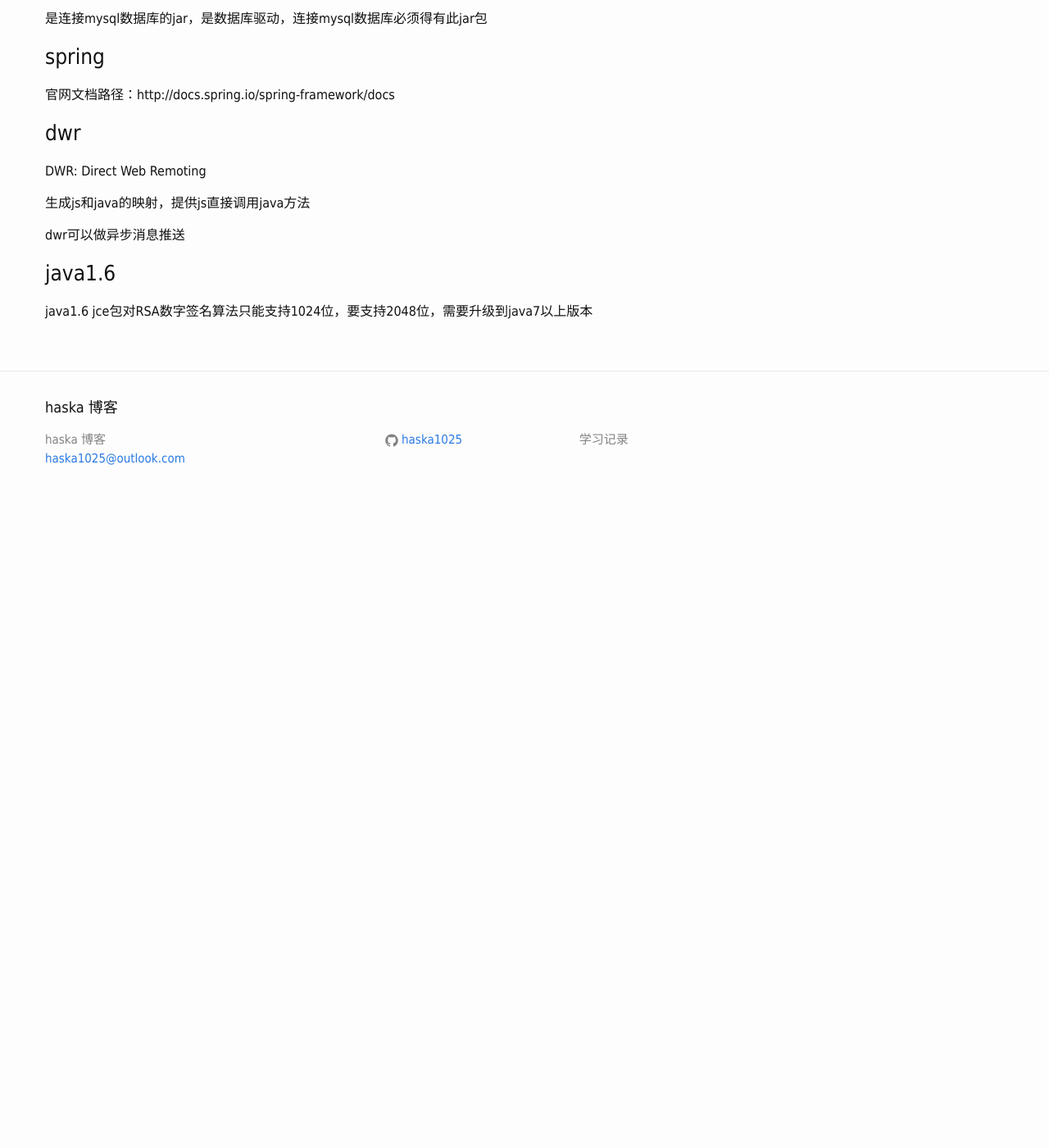
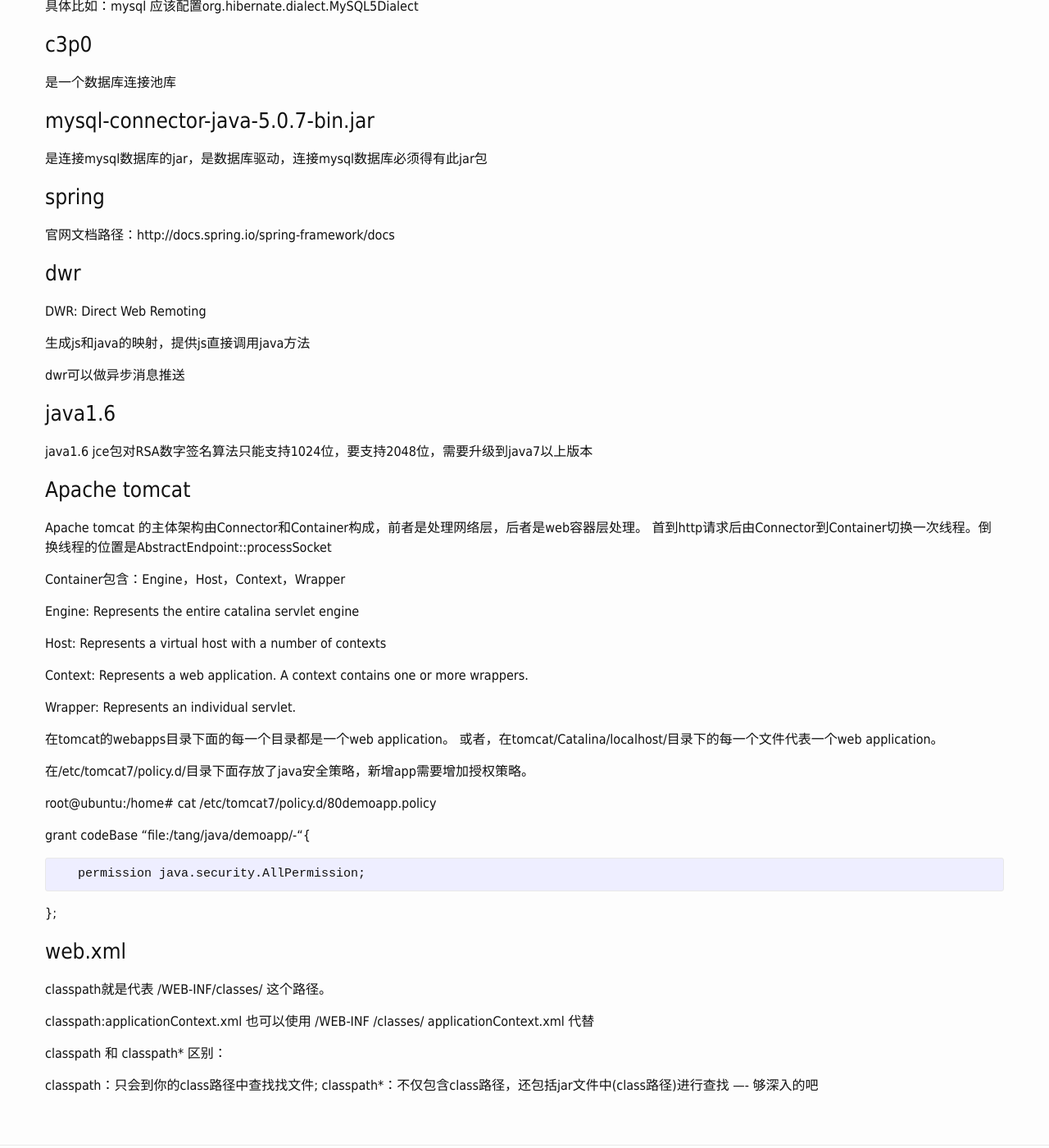
Before and after one commit to haska1025/haska1025.github.io, a Jekyll site: the page built from _posts/2017-06-07-java_web.md, in a window 1280 px wide and 1400 px high, scrolled down 1467 px. Shown: the whole window at 82% size. Built offline with Jekyll 4.4.1, drawn with Linux system fonts in a browser that asks for light colours; before the commit the page ends 2097 px from its top, so only the background shows below that; some of the changed text lies outside the part shown.

Commit message:
Add new changes

```diff
--- a/_posts/2015-02-10-linux常用命令使用集锦.markdown
+++ b/_posts/2015-02-10-linux常用命令使用集锦.markdown
@@ -366,6 +366,7 @@ pasted at the cursor location
     dpkg --get-selections > package_list 获取所有已经按照deb包列表，保存在package_list中
     dpkg --set-selections < package_list 将package_list中deb列表，导入
     apt-get dselect-upgrade 升级package_list中指定的软件包
+	dh_make -i -s -createorig 创建debian目录和，debian打包相关文件
 
 **2.10	lsof**
 
--- a/_posts/2017-06-07-java_web.md
+++ b/_posts/2017-06-07-java_web.md
@@ -4,6 +4,9 @@ title:  "JAVA web"
 date:   2017-06-07 16:47:53
 categories: java
 ---
+### java 开发指南
+
+http://tutorials.jenkov.com/java-nio/socketchannel.html
 
 ### taglib
 
@@ -61,6 +64,10 @@ hibernate 将java对象和数据表映射，有两种方式：
 
 2、通过注解的方式来实现 property name="annotatedClasses"
 
+3、dialect要根据具体数据库类型，配置正确，否则会报Unknown table ‘system_sequences’ in information_schema错误解决
+
+具体比如：mysql 应该配置<property name="dialect">org.hibernate.dialect.MySQL5Dialect</property>
+
 ### c3p0
 
 是一个数据库连接池库
@@ -84,3 +91,43 @@ dwr可以做异步消息推送
 ### java1.6
 
 java1.6 jce包对RSA数字签名算法只能支持1024位，要支持2048位，需要升级到java7以上版本
+
+
+### Apache tomcat
+
+Apache tomcat 的主体架构由Connector和Container构成，前者是处理网络层，后者是web容器层处理。
+首到http请求后由Connector到Container切换一次线程。倒换线程的位置是AbstractEndpoint::processSocket
+
+Container包含：Engine，Host，Context，Wrapper
+
+Engine: Represents the entire catalina servlet engine
+
+Host: Represents a virtual host with a number of contexts
+
+Context: Represents a web application. A context contains one or more wrappers.
+
+Wrapper: Represents an individual servlet.
+
+在tomcat的webapps目录下面的每一个目录都是一个web application。
+或者，在tomcat/Catalina/localhost/目录下的每一个文件代表一个web application。
+
+在/etc/tomcat7/policy.d/目录下面存放了java安全策略，新增app需要增加授权策略。
+
+root@ubuntu:/home# cat /etc/tomcat7/policy.d/80demoapp.policy
+
+grant codeBase "file:/tang/java/demoapp/-"{
+
+       permission java.security.AllPermission;
+
+};
+
+### web.xml
+
+classpath就是代表 /WEB-INF/classes/  这个路径。
+
+classpath:applicationContext.xml  也可以使用  /WEB-INF /classes/ applicationContext.xml  代替
+
+classpath 和 classpath* 区别：
+
+classpath：只会到你的class路径中查找找文件;
+classpath*：不仅包含class路径，还包括jar文件中(class路径)进行查找 ---- 够深入的吧
```
